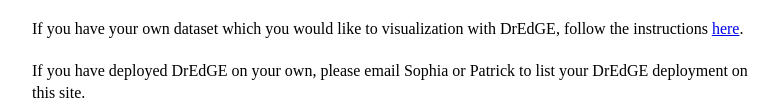
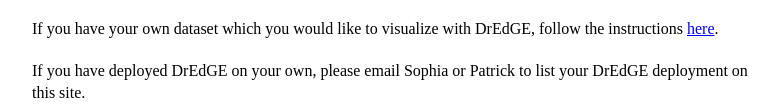
Before and after one commit to dredge-bio/dredge-deploy, a plain HTML site: page index.html in a window 1280 px wide. Shown: the part 348-456 px from the top of the page, without its empty margins (248-1029 px from the left). Drawn offline with Linux system fonts and the light colour scheme.

Commit message:
Fix typo on homepage

```diff
--- a/index.html
+++ b/index.html
@@ -76,7 +76,7 @@ p + ul {
     <li><a href="mouse-embryonic-tissue">Mouse embryonic tissue</a></li>
   </ul>
 
-  <p>If you have your own dataset which you would like to visualization with DrEdGE, follow the instructions <a href="blank?page=configure">here</a>.</p>
+  <p>If you have your own dataset which you would like to visualize with DrEdGE, follow the instructions <a href="blank?page=configure">here</a>.</p>
 
   <p>If you have deployed DrEdGE on your own, please email Sophia or Patrick to list your DrEdGE deployment on this site.</p>
 </main>
```
